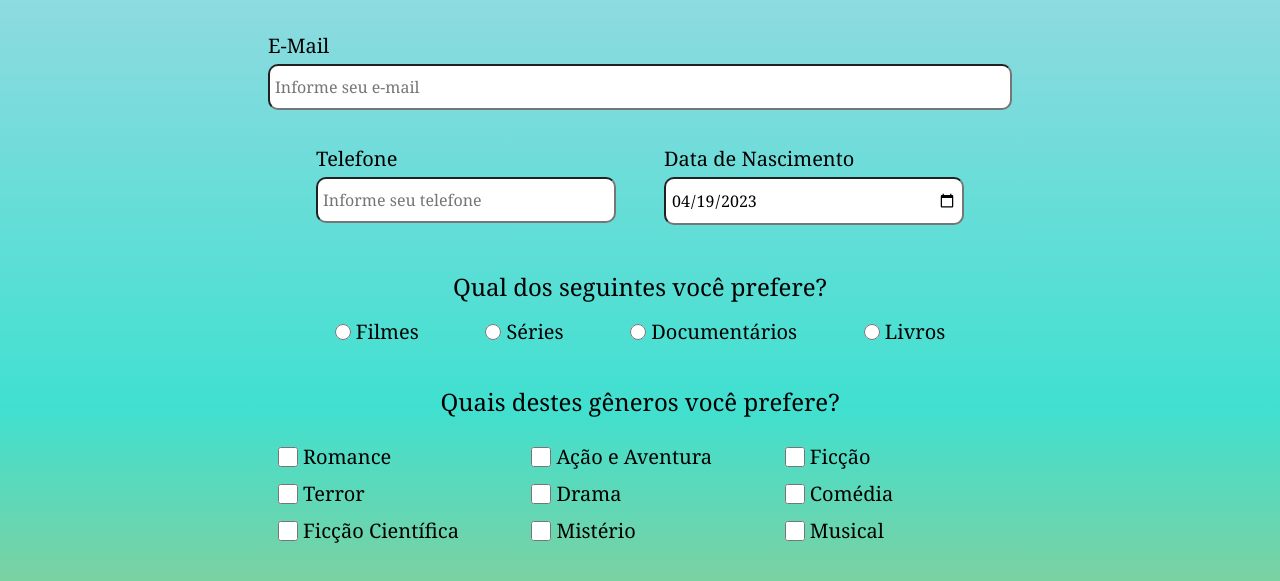
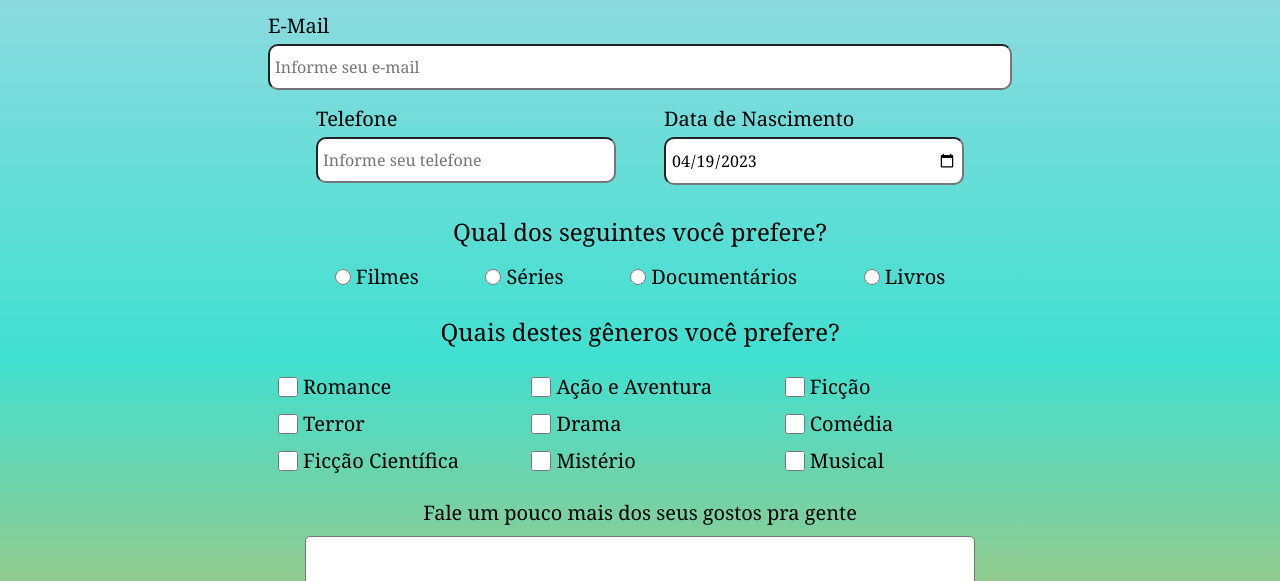
Before and after one commit to Serginho-Cruz/Projeto-Filmes, a plain HTML site: page preferencias.html in a window 1280 px wide. Shown: the part 164-745 px from the top of the page. Drawn offline with Linux system fonts and the light colour scheme.

Commit message:
some changes

```diff
--- a/css/cards.css
+++ b/css/cards.css
@@ -40,6 +40,7 @@ body {
 .card {
     max-width: 400px;
     border: 2px solid black;
+    border-radius: 8px;
     margin: 40px 0;
     overflow: hidden;
     background-color: rgb(85, 198, 246);
@@ -47,6 +48,10 @@ body {
     flex-direction: column;
     align-items: center;
     gap: 10px;
+}
+
+.card img {
+    border-bottom: 2px solid black;
 }
 
 .nome__livro {
--- a/css/preferencias.css
+++ b/css/preferencias.css
@@ -30,7 +30,7 @@ body {
     width: 60%;
     margin: 0 auto;
     flex-wrap: wrap;
-    gap: 30px;
+    gap: 15px;
     flex-direction: column;
     max-width: 1000px;
 }
@@ -38,6 +38,11 @@ body {
 .subtitulo {
     font-size: 24px;
     margin: 10px 0 15px 0;
+}
+
+.info__pessoais {
+    flex-direction: column;
+    gap: 10px;
 }
 
 .info__pessoal {
@@ -54,6 +59,7 @@ body {
     border-radius: 10px;
     margin: 5px 0;
     min-width: 300px;
+    width: 100%;
 }
 
 .tel__dt {
--- a/preferencias.html
+++ b/preferencias.html
@@ -15,24 +15,31 @@
     </header>
 
     <form action="#" class="prefs flex">
+
+        <div class="flex info__pessoais">
             <div class="flex info__pessoal">
                 <label for="nome" class="label">Nome</label>
                 <input type="text" class="input" name="nome" id="nome" placeholder="Informe seu nome">
             </div>
+
             <div class="flex info__pessoal">
                 <label for="email" class="label">E-Mail</label>
                 <input type="email" class="input" name="email" id="email" placeholder="Informe seu e-mail">
             </div>
+
             <div class="flex tel__dt">
                 <div class="flex info__pessoal">
                     <label for="telefone" class="label">Telefone</label>
                     <input type="tel" class="input" name="telefone" id="telefone" placeholder="Informe seu telefone">
                 </div>
+
                 <div class="flex info__pessoal">
                     <label for="dt_nasc" class="label">Data de Nascimento</label>
                     <input type="date" class="input" name="dt_nasc" id="dt_nasc" value="2023-04-19">
                 </div>
             </div>
+        </div>
+
         <div class="flex prefs__tipo">
             <h2 class="titulo subtitulo">Qual dos seguintes você prefere?</h2>
 
```
Lines whose indentation alone changed are shown as unchanged.
